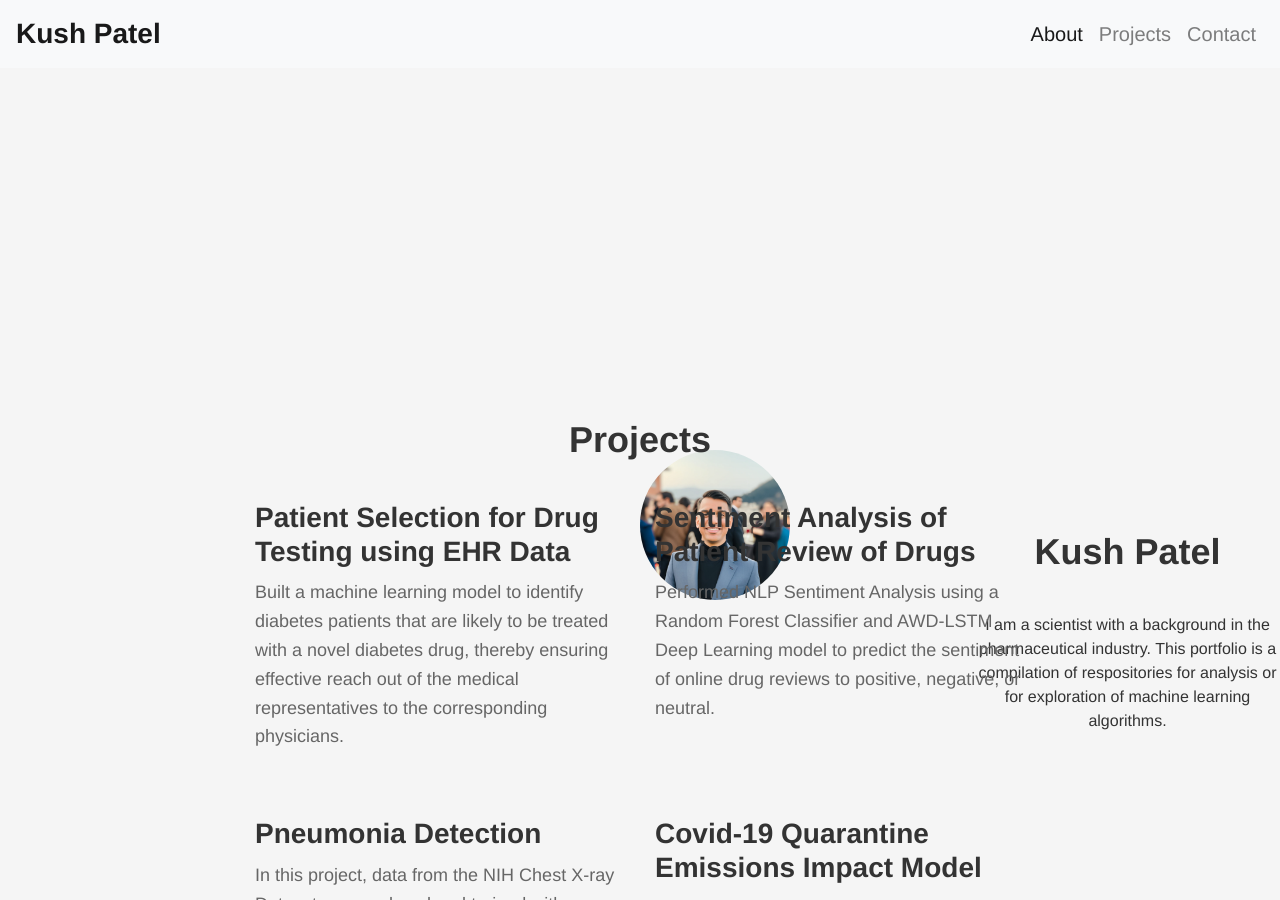
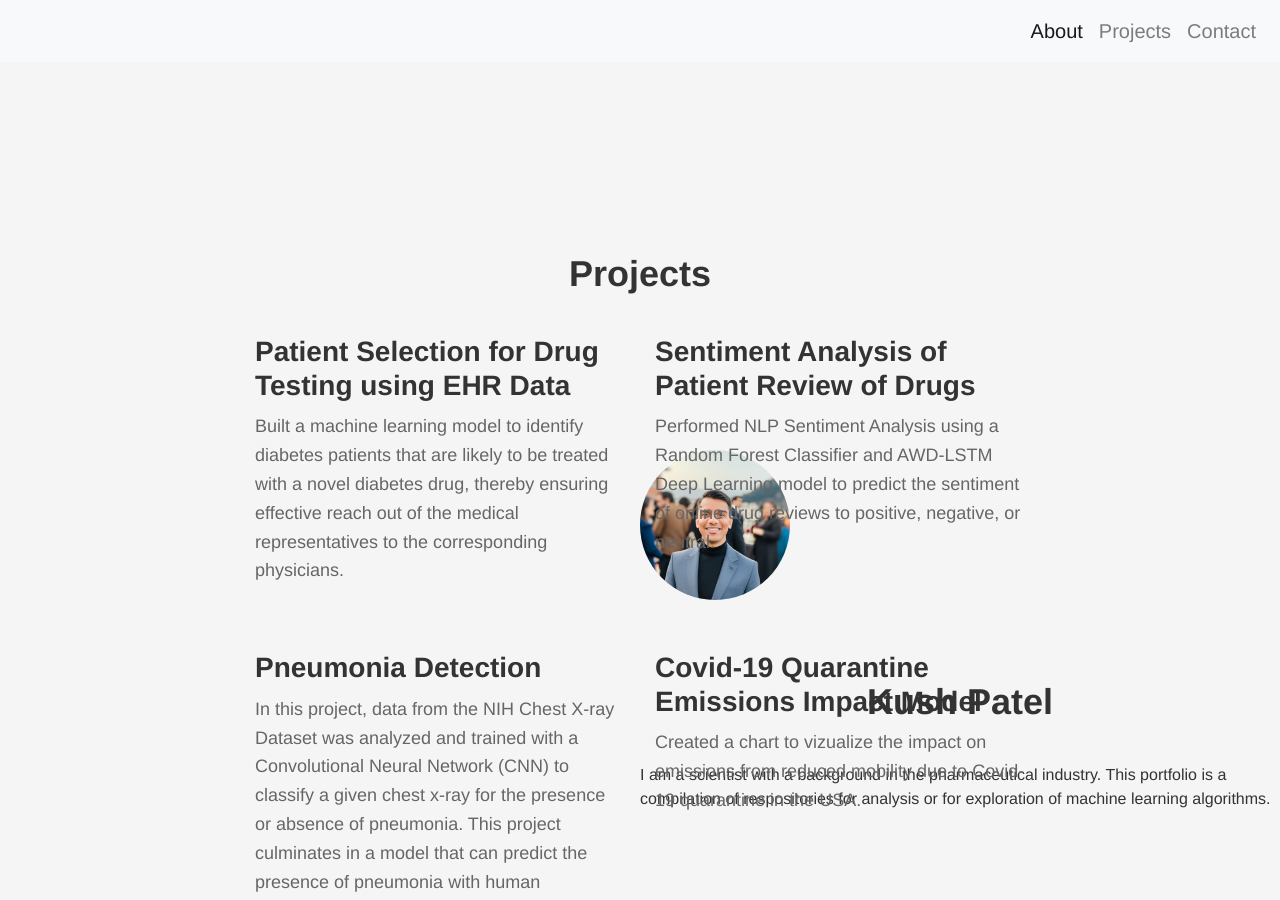
Before and after one commit to kshptl/kshptl.github.io, a Jekyll site: the page index.html, which Jekyll copies as it is, in a window 1280 px wide and 900 px high. Built offline with Jekyll 4.4.1, drawn with Linux system fonts in a browser that asks for light colours.

Commit message:
Update index.html

```diff
--- a/index.html
+++ b/index.html
@@ -10,7 +10,6 @@
 </head>
 <body>
 	<nav class="navbar navbar-expand-lg navbar-light bg-light">
-		<a class="navbar-brand" href="#">Kush Patel</a>
 		<button class="navbar-toggler" type="button" data-toggle="collapse" data-target="#navbarNav" aria-controls="navbarNav" aria-expanded="false" aria-label="Toggle navigation">
 			<span class="navbar-toggler-icon"></span>
 		</button>
@@ -29,24 +28,13 @@
 		</div>
 	</nav>
 
-	<section id="about">
-		<div class="container">
-			<!-- Add a wrapper around the profile picture and name -->
+	<!-- Profile wrapper with the profile picture and name -->
 	<div class="profile-wrapper">
-				<div class="row">
-					<div class="col-md-6">
 		<img src="profile_pic.png" alt="Kush Patel Profile Picture" class="img-fluid rounded-circle profile-pic">
+		<h2 class="profile-name">Kush Patel</h2>
+		<p class="profile-description">I am a scientist with a background in the pharmaceutical industry. This portfolio is a compilation of respositories for analysis or for exploration of machine learning algorithms.</p>
 	</div>
-					<div class="col-md-6 profile-name">
-						<h2>Kush Patel</h2>
-						<p>I am a scientist with a background in the pharmaceutical industry. This portfolio is a compilation of respositories for analysis or for exploration of machine learning algorithms.</p>
-					</div>
-				</div>
-			</div>
-		</div>
-	</section>
 
-	<!-- Initially hide the Projects section -->
 	<section id="projects" class="hidden">
 		<div class="container">
 			<h2>Projects</h2>
```
Lines whose indentation alone changed are shown as unchanged.
